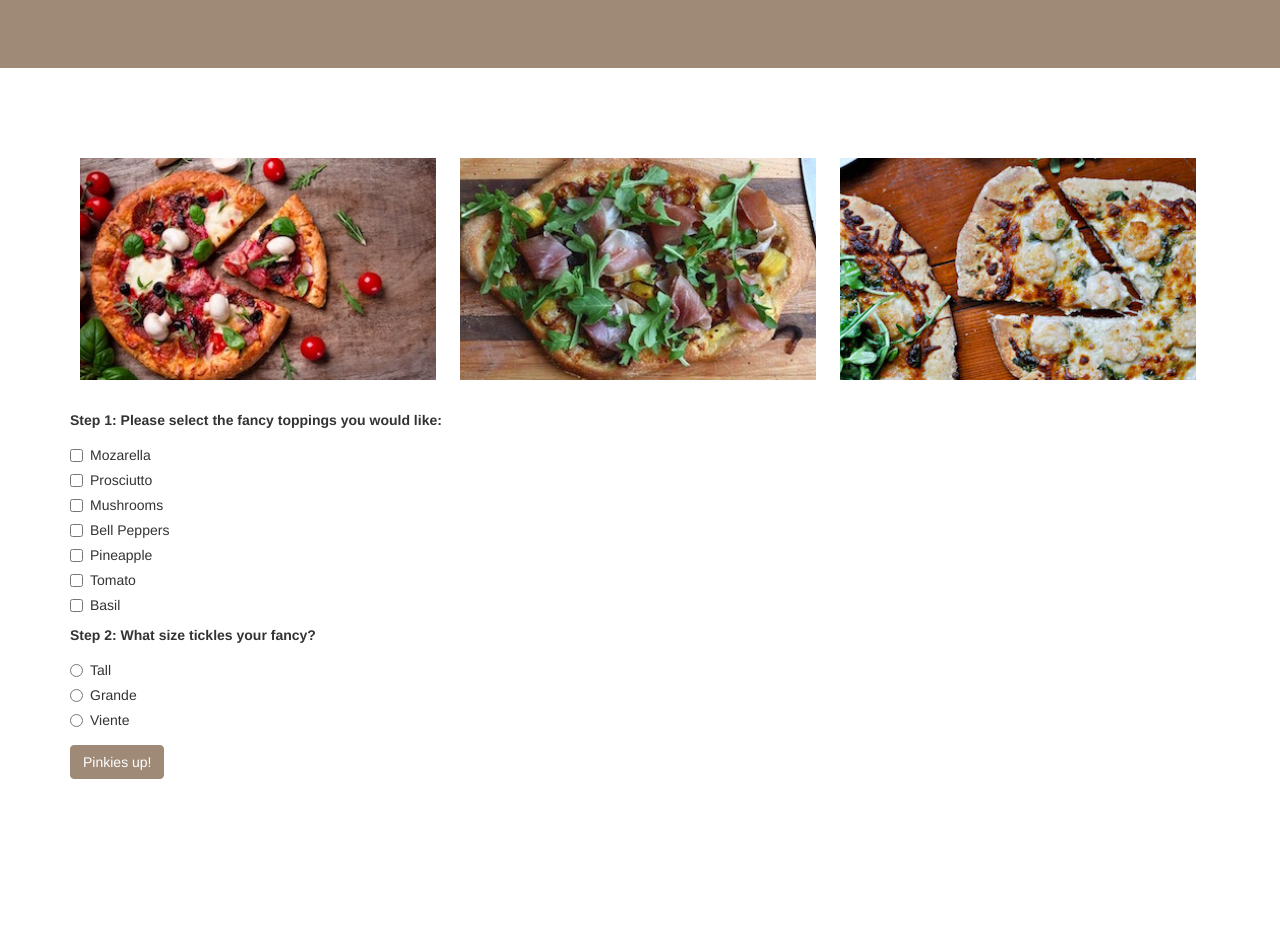
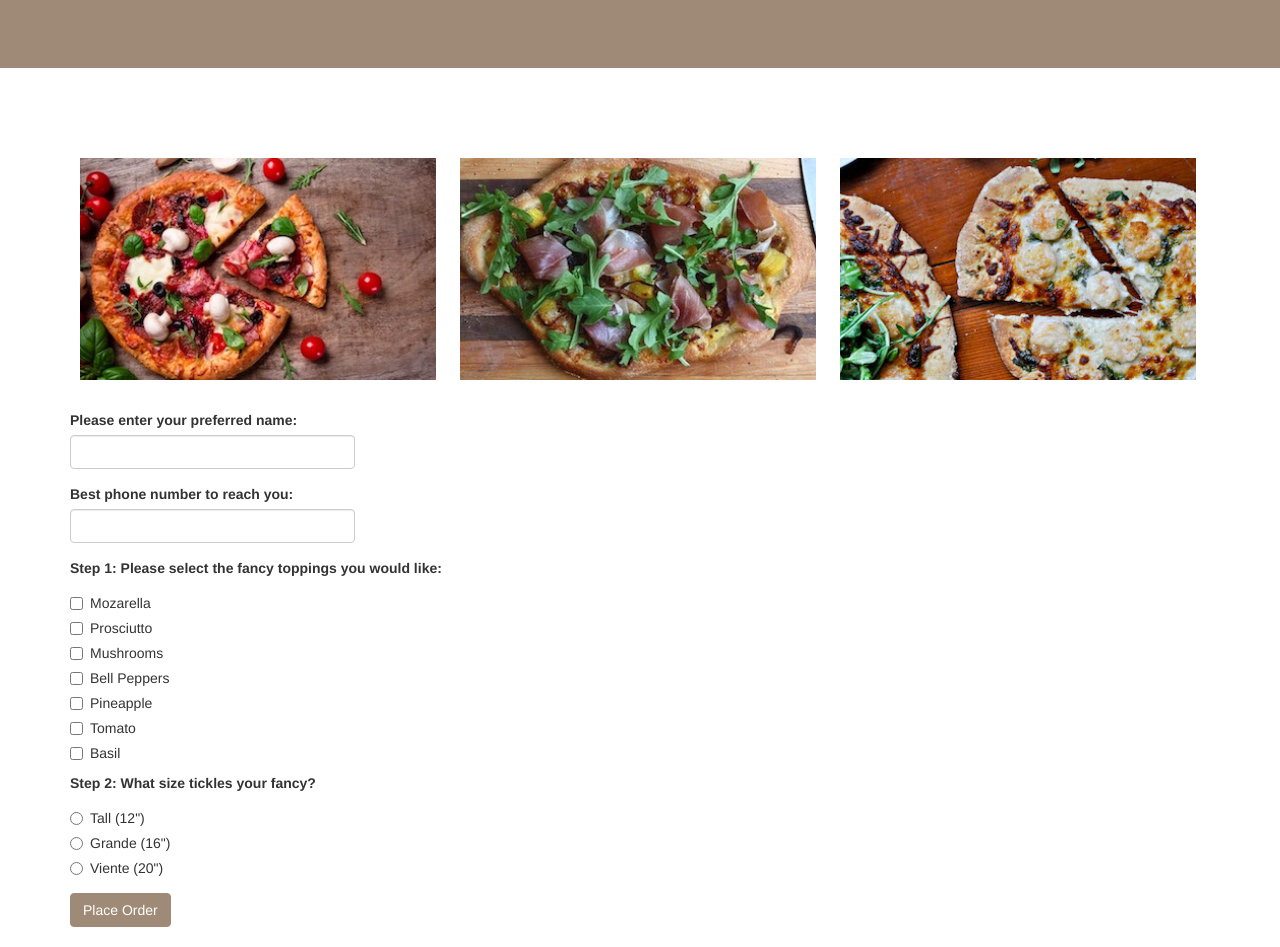
Before and after one commit to amigdol1/pizza, a plain HTML site: page index.html in a window 1280 px wide. Shown: the part 132-1079 px from the top of the page. Before the commit the page ends 931 px from the top, so only its background shows below. Drawn offline with Linux system fonts and the light colour scheme.

Commit message:
add name and phone fields to form, update some styling, and have logic to display name.

```diff
--- a/css/styles.css
+++ b/css/styles.css
@@ -15,3 +15,11 @@ button {
   text: white;
   background-color: #9F8A77;
 }
+
+#name {
+  width: 25%;
+}
+
+#phone {
+  width: 25%;
+}
--- a/index.html
+++ b/index.html
@@ -19,6 +19,14 @@
       <img src="css/pizza2.jpg">
       <br></br>
       <form id="pizza">
+        <div class="form-group">
+          <label for="name">Please enter your preferred name:</label>
+          <input id="name" class="form-control" type="text">
+        </div>
+        <div class="form-group">
+          <label for="name">Best phone number to reach you:</label>
+          <input id="phone" class="form-control" type="text">
+        </div>
         <div class="form-group">
         <label for="toppings">Step 1: Please select the fancy toppings you would like:</label>
           <div class="checkbox">
@@ -74,25 +82,25 @@
           <div class="radio">
             <label>
               <input type="radio" name="size" value=1>
-              Tall
+              Tall (12")
             </label>
           </div>
 
           <div class="radio">
             <label>
               <input type="radio" name="size" value=2>
-              Grande
+              Grande (16")
             </label>
           </div>
 
           <div class="radio">
             <label>
               <input type="radio" name="size" value=3>
-              Viente
+              Viente (20")
             </label>
           </div>
         </div>
-        <button class="btn btn-primary btn-md" data-toggle="modal" data-target="#myModal">Pinkies up!</button>
+        <button class="btn btn-primary btn-md" data-toggle="modal" data-target="#myModal">Place Order</button>
         <div class="modal fade" id="myModal" tabindex="-1" role="dialog" aria-labelledby="myModalLabel" aria-hidden="true">
           <div class="modal-dialog" role="document">
             <div class="modal-content">
@@ -100,7 +108,7 @@
                 <button type="button" class="close" data-dismiss="modal" aria-label="Close">
                   <span aria-hidden="true">&times;</span>
                 </button>
-                <h4 class="modal-title" id="myModalLabel">Your order has been submitted!</h4>
+                <h4 class="modal-title" id="myModalLabel">Pinkies up! Your order has been submitted.</h4>
               </div>
               <div class="modal-body"><div id="result">$</div>
               </div>
--- a/js/scripts.js
+++ b/js/scripts.js
@@ -11,6 +11,9 @@ $(document).ready(function() {
   var pizzaInput = new Pizza();
   $("form#pizza").submit(function(event) {
     event.preventDefault();
+
+    var name = $("#name").val();
+    var phone = $("#phone").val();
     var inputToppings = $("input:checkbox:checked").map(function(){
       return $(this).val();
     }).toArray()
@@ -19,6 +22,6 @@ $(document).ready(function() {
     var newPizza = new Pizza(inputToppings, inputSize);
     newPizza.cost();
 
-    $("#result").text("You ordered a fancy pizza with the following items: " + newPizza.toppings.join(", ") + ". This will be ready in 2 to 4 hours and will cost: $" + newPizza.cost());
+    $("#result").text("Thank you, " + name + ". You ordered a fancy pizza with the following item(s): " + newPizza.toppings.join(", ") + ". This will be ready in 2 to 4 hours and will cost: $" + newPizza.cost());
   });
 });
```
Also changed, not shown: 1 other file.
